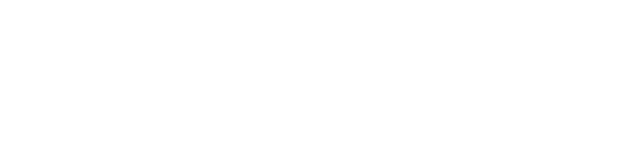
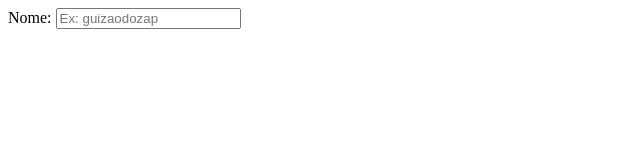
Before and after one commit to guisantosalves/working_with_forms, a plain HTML site: page index.html in a window 1280 px wide. Shown: the whole page, without its empty margins (0-640 px from the left). Drawn offline with Linux system fonts and the light colour scheme.

Commit message:
starting form

```diff
--- a/index.html
+++ b/index.html
@@ -8,6 +8,11 @@
     <title>Forms</title>
 </head>
 <body>
-
+    <form>
+        <div>
+            <label for="nome">Nome: </label>
+            <input type="text" id="nome" placeholder="Ex: guizaodozap"/>
+        </div>
+    </form>
 </body>
 </html>
```
